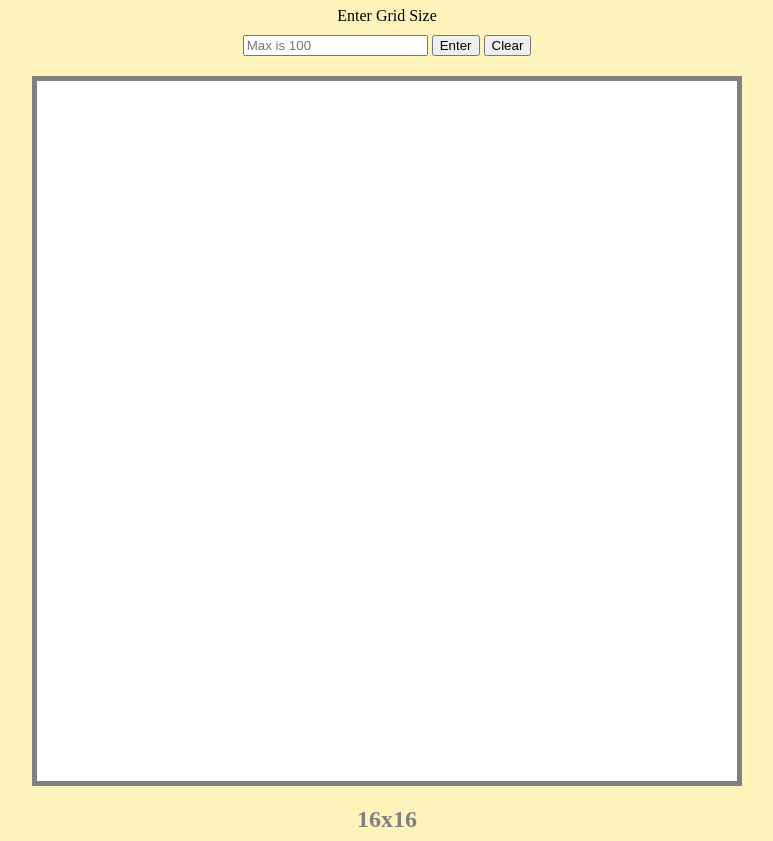
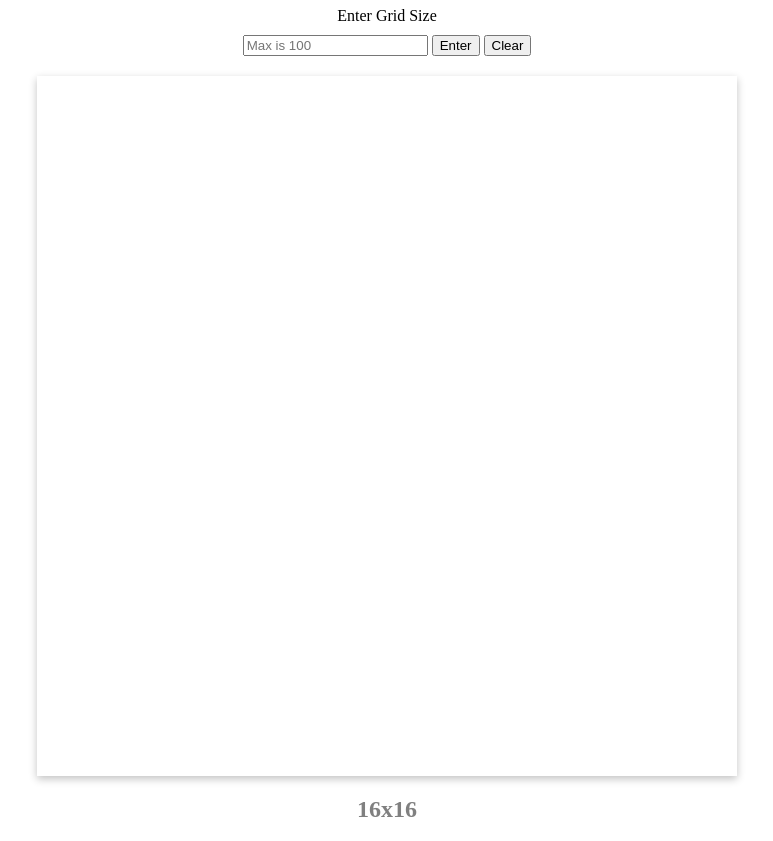
Before and after one commit to AbdulRhmanHS/Etch-a-Sketch, a plain HTML site: page index.html in a window 1280 px wide. Shown: the part 73-914 px from the top of the page, without its empty margins (253-1026 px from the left). Drawn offline with Linux system fonts and the light colour scheme.

Commit message:
Change how the page looks

```diff
--- a/styles.css
+++ b/styles.css
@@ -1,5 +1,5 @@
 body {
-    background-color: rgb(255, 243, 188);
+    background-color: white;
 }
 h1 {
     text-align: center;
@@ -7,7 +7,7 @@ h1 {
 #container {
     display: flex;
     flex-wrap: wrap;
-    border: 5px solid gray;
+    box-shadow: rgba(0, 0, 0, 0.24) 0px 3px 8px;
     width: 700px;
     height: 700px;
     margin: 20px auto;
```
